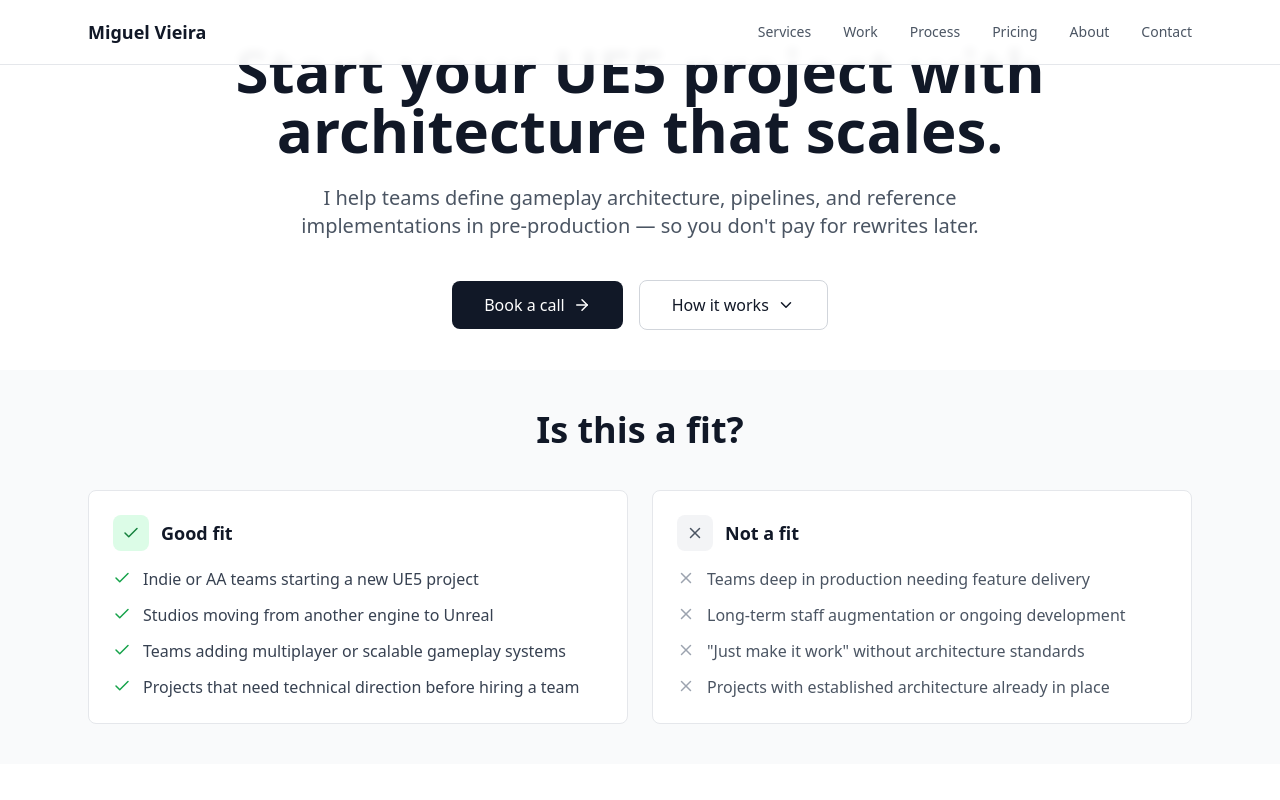
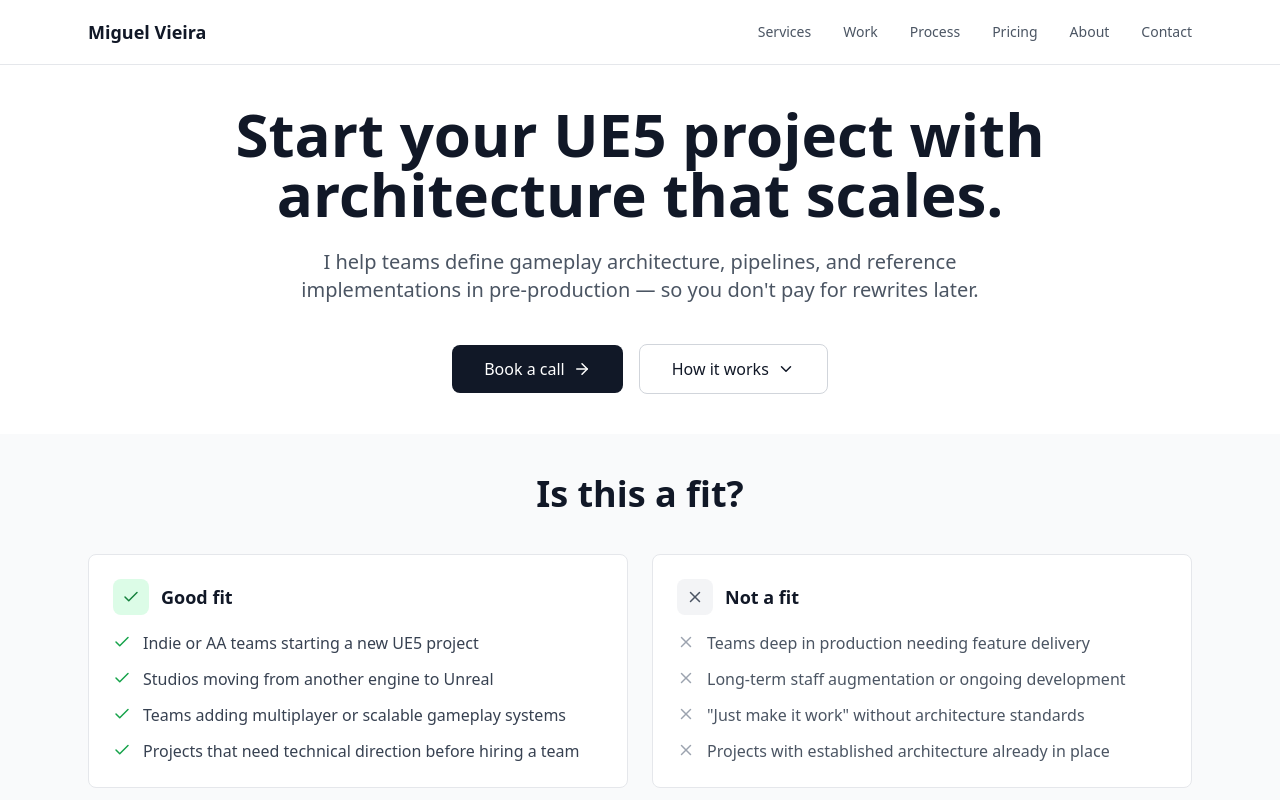
Before and after one commit to toamig/Pre-Production-Consulting, a React (Vite) app: page / in a window 1280 px wide. Shown: the top 800 px of the page. Built offline with nearby package versions, Linux system fonts and the light colour scheme.

Commit message:
Fix hero overlap with fixed nav using mt-16

```diff
--- a/src/components/Hero.tsx
+++ b/src/components/Hero.tsx
@@ -17,7 +17,7 @@ export default function Hero() {
   };
 
   return (
-    <section id="hero" className="min-h-[calc(50vh-32px)] flex items-center">
+    <section id="hero" className="mt-16 min-h-[calc(50vh-32px)] flex items-center">
       <div className="max-w-4xl mx-auto px-6 text-center w-full py-10">
         <FadeIn>
           <h1 className="text-4xl md:text-5xl lg:text-6xl font-bold text-gray-900 mb-6 leading-tight">
```
